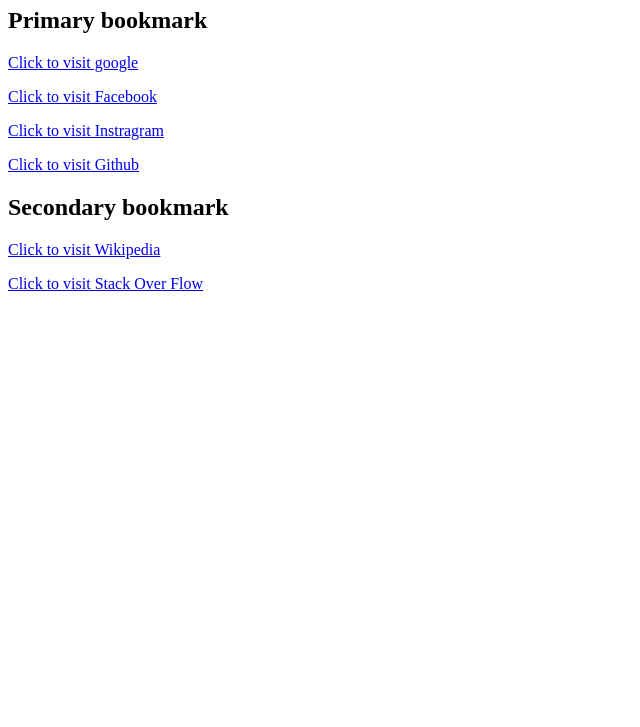
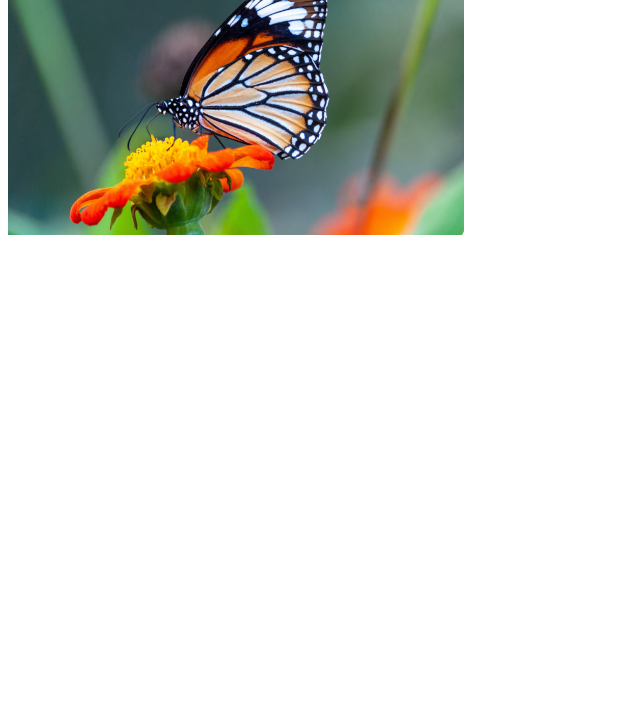
Before and after one commit to Sompod12/Web-development, a plain HTML site: page bookmark.html in a window 1280 px wide. Shown: the part 73-800 px from the top of the page, without its empty margins (0-640 px from the left). Drawn offline with Linux system fonts and the light colour scheme.

Commit message:
commited

```diff
--- a/bookmark.html
+++ b/bookmark.html
@@ -3,23 +3,10 @@
 <head>
     <meta charset="UTF-8">
     <meta name="viewport" content="width=device-width, initial-scale=1.0">
-    <title>Bookmark manager</title>
+    <title>Image</title>
 </head>
 <body>
 
-    <h1>My bookmark</h1>
-    <h2>Primary bookmark</h2>
-
-    <p><a target="_blank" href="https://www.google.com">Click to visit google</a></p>
-    <p><a target="_blank" href="https://www.facebook.com">Click to visit Facebook</a></p>
-    <p><a target="_blank" href="https://www.instragram.com">Click to visit Instragram</a></p>
-    <p><a target="_blank" href="https://www.github.com">Click to visit Github</a></p>
-    <p>
-
-    <h2>Secondary bookmark</h2>
-
-    <p><a target="_blank" href="https://www.wikipedia.com">Click to visit Wikipedia</a></p>
-    <p><a target="_blank" href="https://www.stackoverflow.com">Click to visit Stack Over Flow</a></p>
-
+   <img height="300" src="image.png" alt="Image">
 </body>
 </html>
```
Also changed, not shown: image.png (added).
